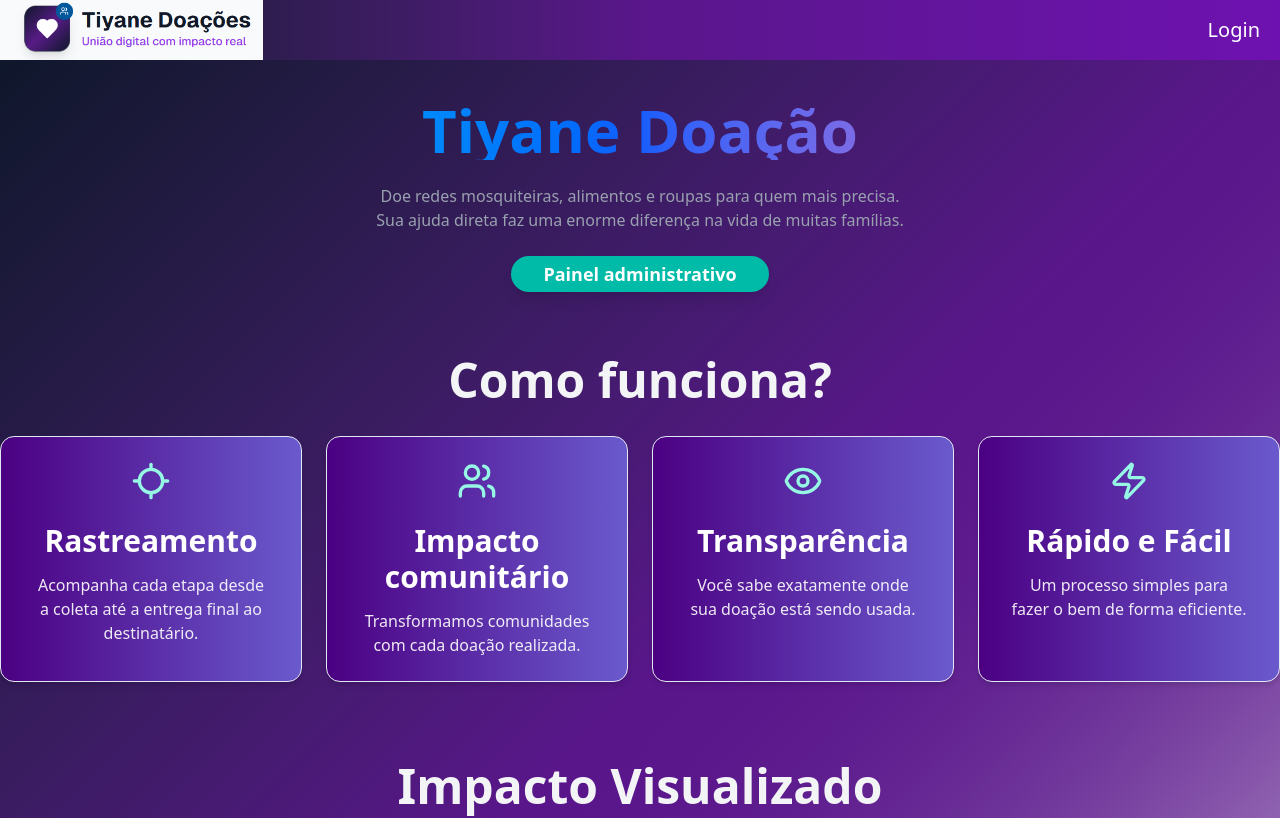
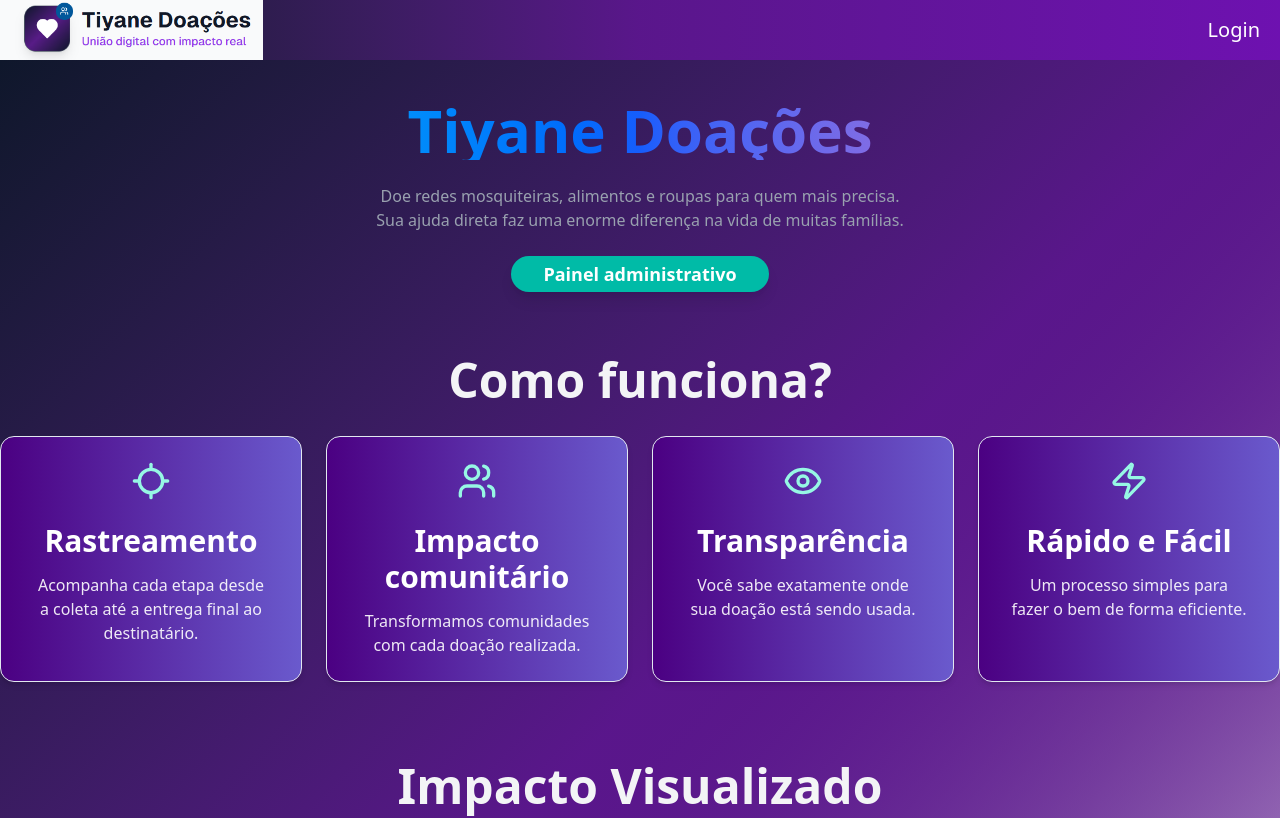
Before and after one commit to maudlyn01/Tiyane-Doacoes, a React (Vite) app in the folder frontend/: page / in a window 1280 px wide. Shown: the top 818 px of the page. Built offline with nearby package versions, Linux system fonts and the light colour scheme.

Commit message:
Update home.tsx

```diff
--- a/frontend/src/pages/home.tsx
+++ b/frontend/src/pages/home.tsx
@@ -14,7 +14,7 @@ export const Home = () => {
 
       <div className="text-center mt-10">
         <h1 className="text-4xl sm:text-5xl md:text-6xl font-extrabold mb-6 bg-gradient-to-r from-cyan-400 via-blue-600 to-pink-400 text-transparent bg-clip-text">
-          Tiyane Doação
+          Tiyane Doações
         </h1>
         <p className="text-gray-400">
           Doe redes mosquiteiras, alimentos e roupas para quem mais precisa.
```
